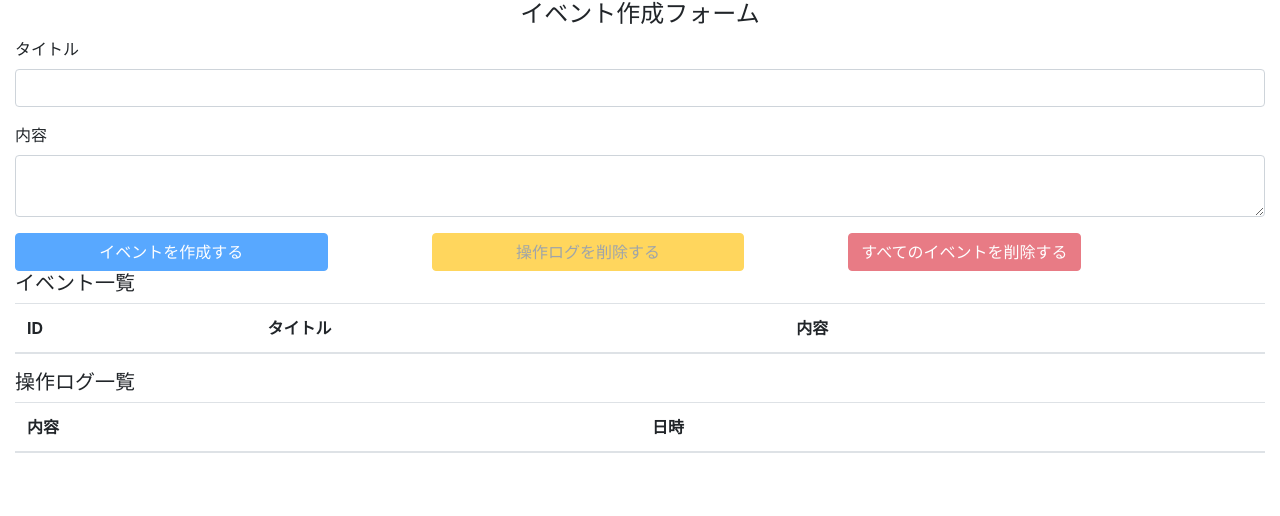
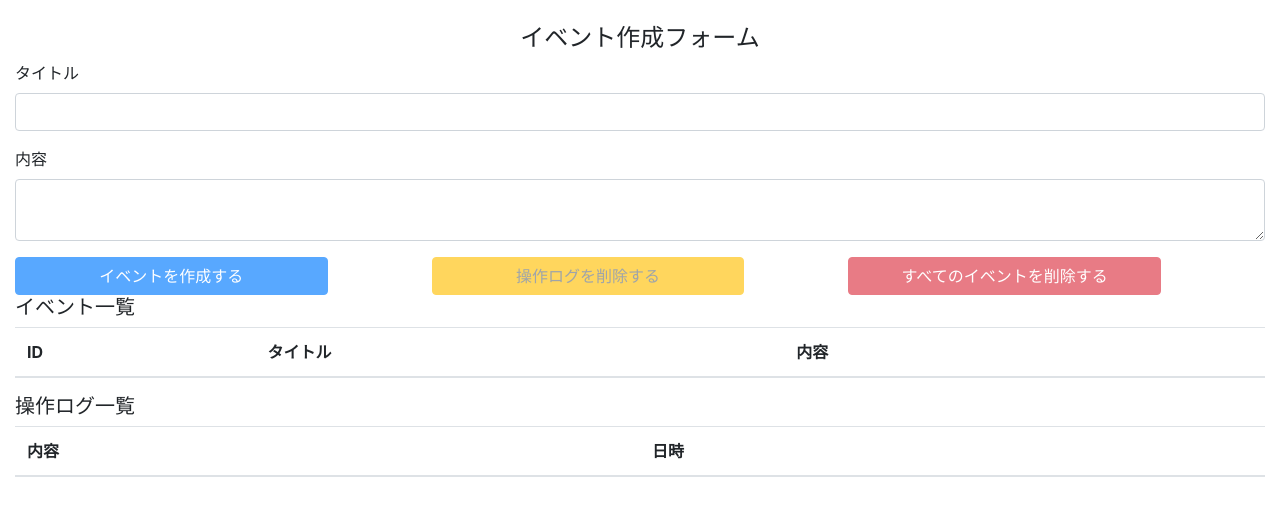
Before and after one commit to rkaku/react-hooks-101, a React (Create React App) app: page / in a window 1280 px wide. Shown: the top 516 px of the page. Built offline with nearby package versions, Linux system fonts and the light colour scheme.

Commit message:
display all operation logs

```diff
--- a/src/components/App.js
+++ b/src/components/App.js
@@ -24,4 +24,5 @@ const App = () => {
   );
 };
 
+
 export default App;
--- a/src/components/EventForm.js
+++ b/src/components/EventForm.js
@@ -65,6 +65,7 @@ const EventFrom = () => {
 
   return (
     <>
+      <br></br>
       <header className='container-fluid'>
         <h4 className="text-center">イベント作成フォーム</h4>
       </header>
@@ -109,7 +110,7 @@ const EventFrom = () => {
               </button>
               <div className='col-1'></div>
               <button
-                className='btn btn-danger col-'
+                className='btn btn-danger col-3'
                 onClick={ deleteAllEvents }
                 disabled={ state.events.length === 0 }>
                 すべてのイベントを削除する
--- a/src/components/OperationLog.js
+++ b/src/components/OperationLog.js
@@ -1,8 +1,11 @@
 import React from 'react';
 
 
+// OperationLog Component Function
 const OperationLog = ({ operationLog }) => {
+  // OperationLog Component
   return (
+    // Table Data
     <tr>
       <td>{ operationLog.description }</td>
       <td>{ operationLog.operatedAt }</td>
--- a/src/components/OperationLogs.js
+++ b/src/components/OperationLogs.js
@@ -1,13 +1,17 @@
 import React, { useContext } from 'react';
-
+// OperationLog Component
 import OperationLog from './OperationLog';
+// App Context
 import AppContext from '../contexts/AppContext';
 
 
+// OperationLogs Component Function
 const OperationLogs = () => {
 
+  // State <- useContext <- App Context
   const { state } = useContext(AppContext);
 
+  // OperationLogs Component
   return (
     <>
       <div className='container-fluid'>
@@ -24,9 +28,10 @@ const OperationLogs = () => {
           </thead>
           <tbody>
             {
-              state.operationLogs.map((operationLog, index) => {
-                return <OperationLog key={ index } operationLog={ operationLog } />
-              })
+              state.operationLogs.map((operationLog, index) => <OperationLog
+                key={ index }
+                operationLog={ operationLog }
+              />)
             }
           </tbody>
         </table>
```
